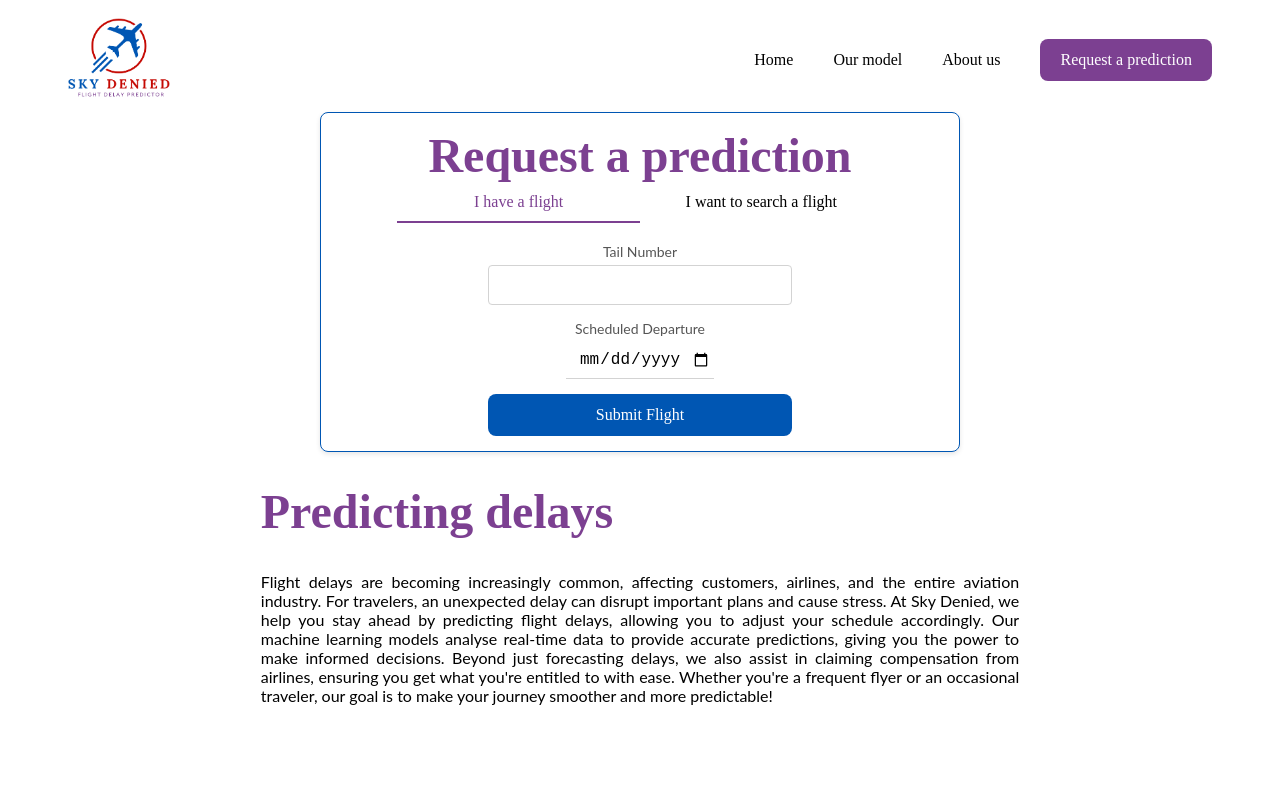
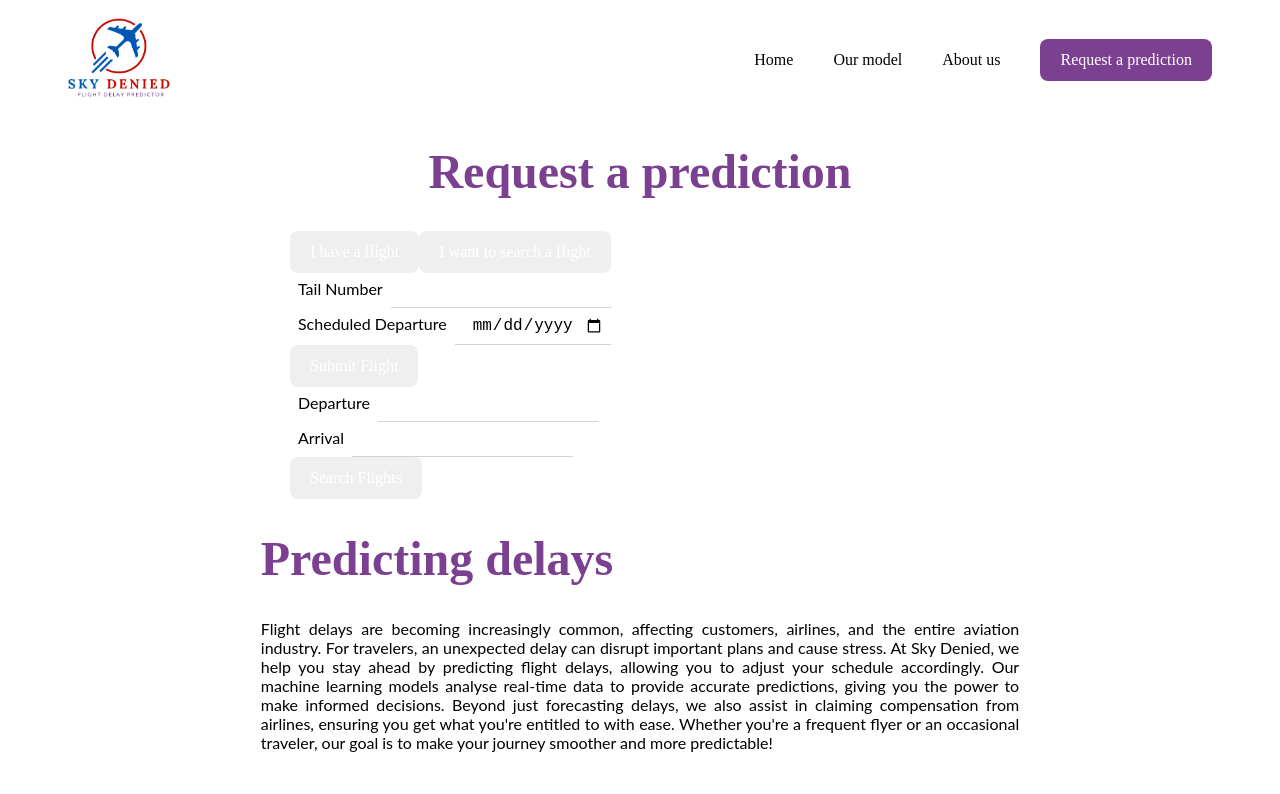
Before and after one commit to thatgirlAm/sky_denied_WEB_APP, an Angular app in the folder front/: page /homepage in a window 1280 px wide. Shown: the top 794 px of the page. Built offline with nearby package versions, Linux system fonts and the light colour scheme; grey boxes are pictures that could not be loaded.

Commit message:
dev:Move homepage css

```diff
--- a/front/src/app/homepage/homepage.component.css
+++ b/front/src/app/homepage/homepage.component.css
@@ -1,106 +1,3 @@
-.section {
-  display: flex;
-  justify-content: space-evenly;
-  max-width: 60%;
-  min-width: 40%;
-  margin: auto;
-  gap: 5%;
-  align-items: center;
-  flex-wrap: wrap;
-}
-
-.flight-search-container {
-  border: 1px solid var(--blue_sd);
-  border-radius: 8px;
-  padding: 2%;
-  width: 80%;
-  box-shadow: 0 2px 5px rgba(0, 0, 0, 0.1);
-}
-
-.flight-search-container h1 {
-  width: 100%;
-  max-width: 100%;
-  min-width: 50%;
-  margin: 0;
-}
-
-.tab-buttons {
-  display: flex;
-  justify-content: center;
-  margin-bottom: 20px;
-}
-
-.tab-button {
-  background-color: transparent;
-  border: none;
-  color: black;
-  width: 40%;
-  min-width: auto;
-  padding: 10px 20px;
-  font-size: 16px;
-  border-radius: 0;
-  border-bottom: 2px solid transparent;
-  transition: border-bottom-color;
-}
-
-.tab-button.active {
-  color: var(--purple_sd);
-  border-bottom-color: var(--purple_sd);
-}
-
-.tab-button:hover {
-  color: var(--purple_sd);
-}
-
-.tab-content {
-  display: none;
-  text-align: center;
-}
-
-.tab-content.active {
-  display: block;
-}
-
-.input-group {
-  width: 50%;
-  margin: auto auto 15px;
-}
-
-.input-group label {
-  display: block;
-  margin-bottom: 5px;
-  color: #555;
-  font-size: 14px;
-}
-
-.input-group input[type="text"] {
-  width: 100%;
-  padding: 10px;
-  border: 1px solid lightgrey;
-  border-radius: 4px;
-  font-size: 16px;
-  box-sizing: border-box;
-}
-
-.submit-button {
-  background-color: var(--blue_sd);
-  width: 50%;
-}
-
-.submit-button:hover {
-  background-color: #004494;
-}
-
-
-.paragraph h1 {
-  text-align: left;
-}
-
-.paragraph {
-  flex: 1 1 40%;
-  min-width: 50%;
-  text-align: justify;
-}
 
 .search-link a {
   max-width: 50%;
```
